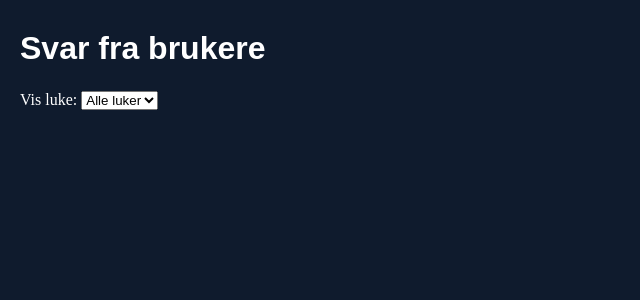
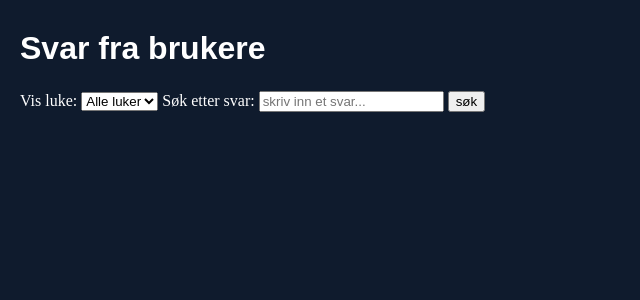
Before and after one commit to Salamander090909/Julekalender, a Node server app: page /admin in a window 1280 px wide. Shown: the part 80-380 px from the top of the page, without its empty margins (0-640 px from the left). Run offline with Node 20, Linux system fonts and the light colour scheme; the visitor is signed in with stand-in values (Sample User, id 1); data that the repository does not hold is empty; some libraries are stand-ins or nearby versions.

Commit message:
du kan sortere etter svar, men den viser også de som svarer noe annet på samme spørsmål

```diff
--- a/app.js
+++ b/app.js
@@ -75,13 +75,25 @@ app.get("/admin", requireAdmin, async (req, res) => {
     })).filter(g => g.svar.length > 0);
 
     const valgt = Number(req.query.luke);
-    const grupper = valgt ? alle.filter(g => g.luke.nr === valgt) : alle;
+    let grupper = valgt ? alle.filter(g => g.luke.nr === valgt) : alle;
+    const søk = req.query.søk || "";
+
+    if(søk) {
+        grupper = grupper.filter(g =>
+            g.svar.some(b =>
+                b.svar.some(s =>
+                    s.valgtSvar.toLowerCase().includes(søk.toLowerCase())
+                )
+            )
+        );
+    }
 
     res.render("admin/admin", {
         user: req.user,
         grupper,
         alleLuker: alle.map(g => g.luke),
-        valgt
+        valgt,
+        søk
     });
 });
 
@@ -103,7 +115,7 @@ app.post("/admin/besvarelser/:id/toggle", requireAdmin, async (req, res) => {
 app.post("/admin/luke/:nr/trekk", requireAdmin, async (req, res) => {
     const luke = await Luke.findOne({ nr: Number(req.params.nr) });
 
-    if (!luke) return res.redirect("/admin");   // denne beholder du
+    if (!luke) return res.redirect("/admin");
 
     const riktige = await Besvarelse.find({ luke: luke._id, riktig: true });
 
@@ -114,7 +126,7 @@ app.post("/admin/luke/:nr/trekk", requireAdmin, async (req, res) => {
     luke.vinner = tilfeldig.user;
     await luke.save();
 
-    res.redirect(req.get("Referer") || "/admin");   // byttet ut
+    res.redirect(req.get("Referer") || "/admin");
 });
 
 
--- a/views/admin/admin.ejs
+++ b/views/admin/admin.ejs
@@ -5,8 +5,7 @@
     <main class="admin">
         <h1 class="admin-tittel">Svar fra brukere</h1>
 
-        <!-- Velg luke -->
-        <form method="GET" action="/admin" class="filter-form">
+        <form method="GET" action="" class="filter-form">
             <label for="luke">Vis luke:</label>
             <select name="luke" id="luke" onchange="this.form.submit()">
                 <option value="">Alle luker</option>
@@ -16,6 +15,17 @@
                     </option>
                 <% }) %>
             </select>
+
+            <label for="søt">Søk etter svar:</label>
+            <input
+            type="text"
+            name="søk"
+            id="søk"
+            placeholder="skriv inn et svar..."
+            value="<%= søk || ``%>"
+            >
+
+            <button type="submit">søk</button>
         </form>
 
         <% grupper.forEach(g => { %>
@@ -26,7 +36,6 @@
                     <p><strong>Spørsmål:</strong> <%= g.luke.question %></p>
                     <p class="luke-fasit"><strong>Riktig svar:</strong> <%= g.luke.correct_answer %></p>
 
-                    <!-- Trekning -->
                     <% const antallRiktige = g.svar.filter(b => b.riktig).length %>
                     <p><strong>Markert riktig:</strong> <%= antallRiktige %></p>
 
```
